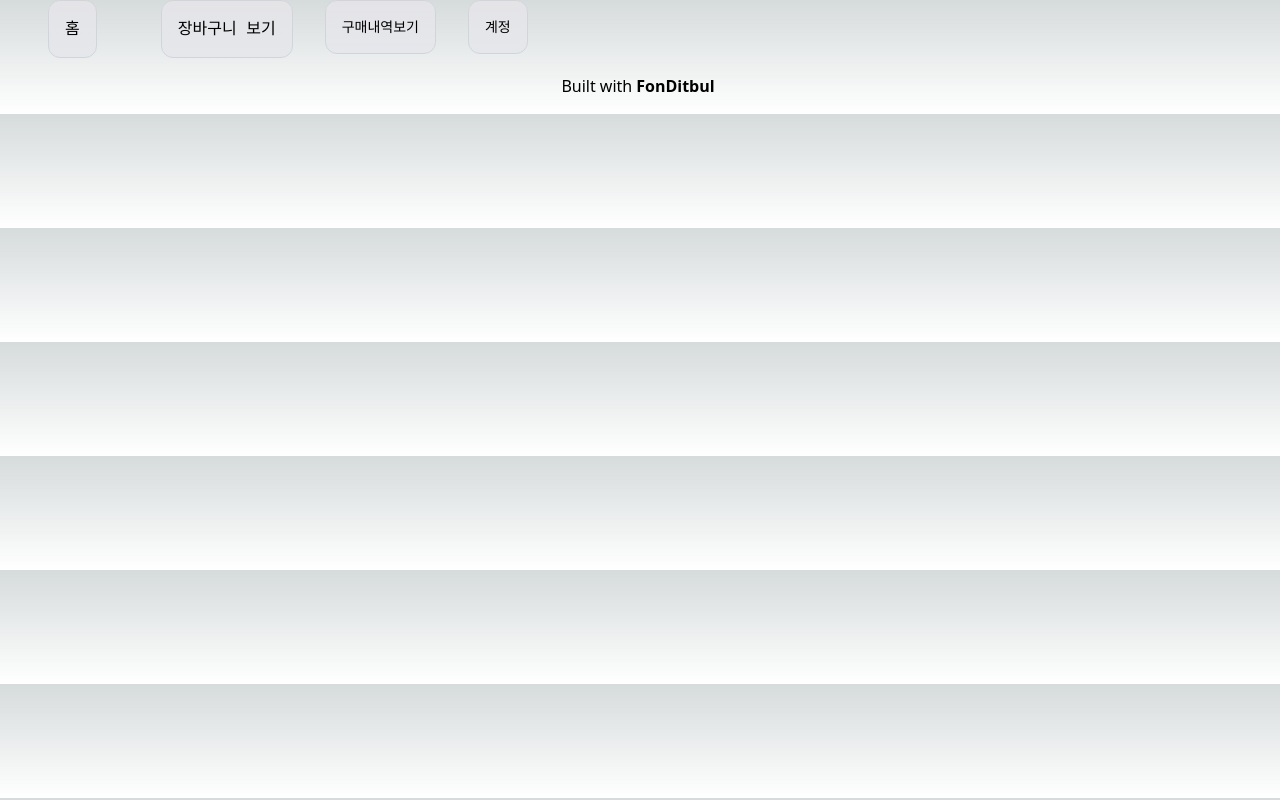
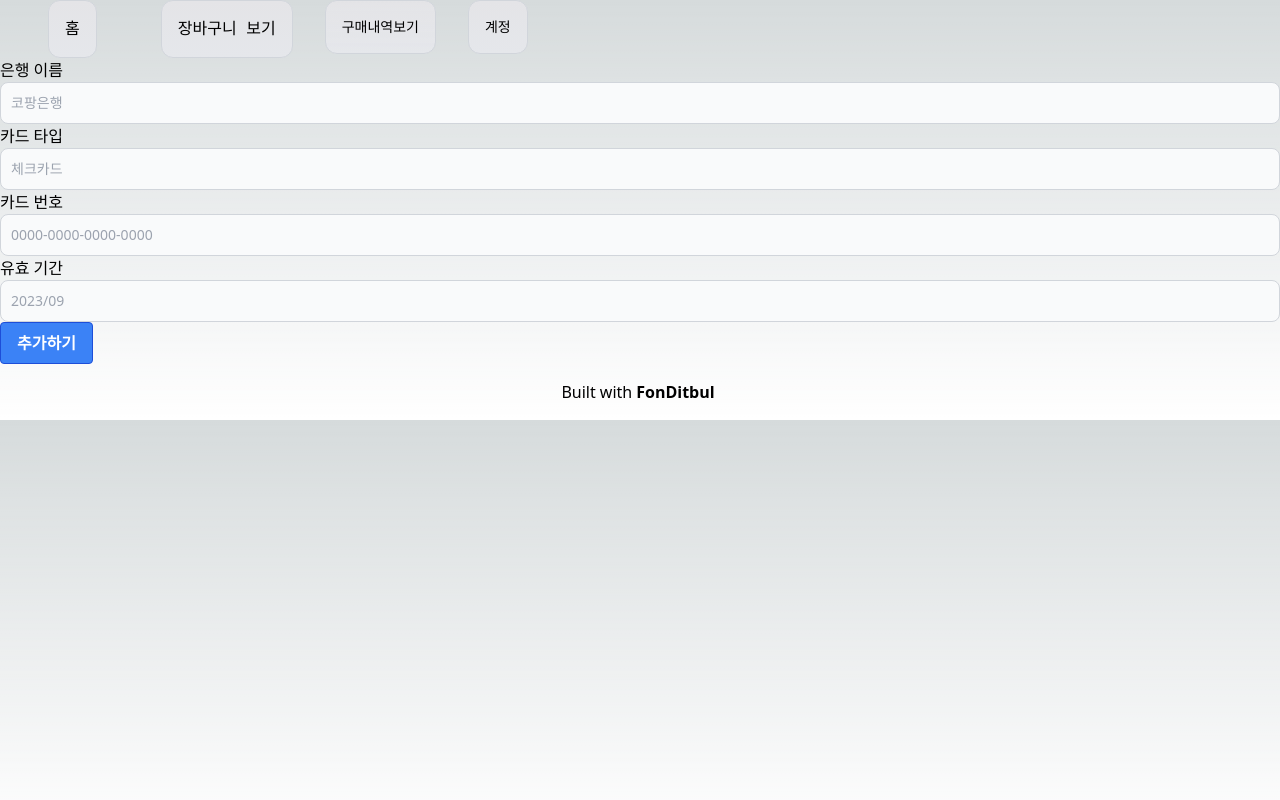
Before and after one commit to FonDitbul/copang_2_0, a React (Create React App) app: page /account/credit-card/add in a window 1280 px wide. Built offline with nearby package versions, Linux system fonts and the light colour scheme.

Commit message:
add : credit card 추가하기

```diff
--- a/src/App.tsx
+++ b/src/App.tsx
@@ -8,6 +8,8 @@ import CartPage from "./pages/Cart/Cart";
 import OrderPage from "./pages/Order/Order";
 import Account from "./pages/Account/Account";
 import AccountSignUp from "./pages/Account/SignUp/SignUp";
+import AccountCreditCardPage from "./pages/Account/CreditCard/CreditCard";
+import AccountCreditCardAddPage from "./pages/Account/CreditCard/CreditCardAdd.page";
 
 function App() {
   return (
@@ -20,6 +22,8 @@ function App() {
           <Route path="/order" element={<OrderPage />}></Route>
           <Route path="/account" element={<Account />}></Route>
           <Route path="/account/sign-up" element={<AccountSignUp />}></Route>
+          <Route path="/account/credit-card" element={<AccountCreditCardPage />}></Route>
+          <Route path="/account/credit-card/add" element={<AccountCreditCardAddPage />}></Route>
 
           <Route path="/product/:id" element={<ProductDetail />}></Route>
 
--- /dev/null
+++ b/src/components/Account/CreditCard/CreditCard.Organ.tsx
@@ -0,0 +1,40 @@
+import { BuyerCard } from "../../../interface/BuyerCard";
+
+type CreditCardProps = BuyerCard;
+
+export function CreditCard(card: CreditCardProps) {
+  // TODO 하나의 CreditCard
+  // 대표로 설정하기, 삭제하기
+  return (
+    <div className="min-h-screen flex justify-center items-center">
+      <div className="space-y-16">
+        <div className="w-96 h-56 m-auto bg-red-100 rounded-xl relative text-white shadow-2xl transition-transform transform hover:scale-110">
+          <img className="relative object-cover w-full h-full rounded-xl" src="https://i.imgur.com/kGkSg1v.png" />
+
+          <div className="w-full px-8 absolute top-8">
+            <div className="">
+              <p className="font-light">은행이름</p>
+              <p className="font-medium tracking-widest">{card.bankName}</p>
+              <div className="pt-1">
+                <p className="font-light">Card Number</p>
+                <p className="font-medium tracking-more-wider">{card.cardNumber}</p>
+              </div>
+              <div className="pt-1">
+                <p className="font-light">카드 타입 </p>
+                <p className="font-medium tracking-more-wider">{card.cardType}</p>
+              </div>
+              <div className="pt-6 pr-6">
+                <div className="flex justify-between">
+                  <div className="">
+                    <p className="font-light text-xs">유효 기간</p>
+                    <p className="font-medium tracking-wider text-sm">{card.validityPeriod}</p>
+                  </div>
+                </div>
+              </div>
+            </div>
+          </div>
+        </div>
+      </div>
+    </div>
+  )
+}
--- /dev/null
+++ b/src/components/Account/CreditCard/CreditCardAdd.Organ.tsx
@@ -0,0 +1,66 @@
+import Input from "../../Common/Atom/Input";
+import React, { useState } from "react";
+import Button from "../../Common/Atom/Button";
+import { Client } from "../../../context/api";
+
+export default function CreditCardAddOrgan() {
+  const [bankName, setBankName] = useState("");
+  const [cardNumber, setCardNumber] = useState("");
+  const [cardType, setCardType] = useState("");
+  const [validityPeriod, setValidityPeriod] = useState("");
+
+  const changeButtonClickEvent = async (e: React.MouseEvent<HTMLButtonElement>) => {
+    e.preventDefault();
+    try {
+      await Client.post("/buyer/card/add", {
+        card: {
+          bankName,
+          cardType,
+          cardNumber,
+          validityPeriod,
+        },
+      });
+    } catch (e) {
+      alert("다시 입력해 주세요");
+      return;
+    }
+
+    return;
+  };
+
+  // TODO 은행 이름, 카드 타입은 선택하도록 변경
+
+  return (
+    <div>
+      <div>은행 이름</div>
+      <Input
+        placeholder={"코팡은행"}
+        onChange={(e) => {
+          setBankName(e.target.value);
+        }}
+      />
+      <div>카드 타입</div>
+      <Input
+        placeholder={"체크카드"}
+        onChange={(e) => {
+          setCardType(e.target.value);
+        }}
+      />
+      <div>카드 번호</div>
+      <Input
+        placeholder={"0000-0000-0000-0000"}
+        onChange={(e) => {
+          setCardNumber(e.target.value);
+        }}
+      />
+      <div>유효 기간</div>
+      <Input
+        placeholder={"2023/09"}
+        onChange={(e) => {
+          setValidityPeriod(e.target.value);
+        }}
+      />
+      <Button onClick={changeButtonClickEvent}> 추가하기 </Button>
+    </div>
+  );
+}
--- /dev/null
+++ b/src/components/Account/CreditCard/CreditCardAddButon.Mole.tsx
@@ -0,0 +1,15 @@
+import Button from "../../Common/Atom/Button";
+import { useNavigate } from "react-router-dom";
+import React from "react";
+
+export default function CreditCardAddButton() {
+
+  const navigate = useNavigate();
+
+  const onClickHandler = (e: React.MouseEvent<HTMLButtonElement>) => {
+    navigate("/account/credit-card/add");
+    return;
+  };
+
+  return <Button onClick={onClickHandler}>결제 카드 추가하기</Button>;
+}
--- /dev/null
+++ b/src/components/Account/CreditCard/CreditCardBankNameInput.Mole.tsx
@@ -0,0 +1,7 @@
+import Input from "../../Common/Atom/Input";
+
+export default function CreditCardBankNameInput () {
+  return (<Input>
+
+  </Input>)
+}
--- /dev/null
+++ b/src/components/Account/CreditCard/CreditCardEditButton.Mole.tsx
@@ -0,0 +1,15 @@
+import Button from "../../Common/Atom/Button";
+import { useNavigate } from "react-router-dom";
+import React from "react";
+
+export function CreditCardEditButtonMole() {
+  const navigate = useNavigate();
+
+  const buttonOnclick = (e: React.MouseEvent<HTMLButtonElement>) => {
+    e.preventDefault();
+    navigate("/account/credit-card");
+    return;
+  };
+
+  return <Button onClick={buttonOnclick}>카드 편집하기</Button>;
+}
--- a/src/interface/Card.ts
+++ b/src/interface/BuyerCard.ts
@@ -1,4 +1,4 @@
-export interface Card {
+export interface BuyerCard {
   id: number;
   buyerId: number;
   isRepresentative: boolean;
--- /dev/null
+++ b/src/pages/Account/CreditCard/CreditCard.tsx
@@ -0,0 +1,42 @@
+import { useEffect, useState } from "react";
+import { Client, ResponseData } from "../../../context/api";
+import { BuyerCard } from "../../../interface/BuyerCard";
+import { CreditCard } from "../../../components/Account/CreditCard/CreditCard.Organ";
+import Button from "../../../components/Common/Atom/Button";
+import CreditCardAddButton from "../../../components/Account/CreditCard/CreditCardAddButon.Mole";
+
+type CreditCardResponse = {
+  buyerCards: BuyerCard[];
+};
+
+export default function AccountCreditCardPage() {
+  const [cardArray, setCardArray] = useState([] as BuyerCard[]);
+  useEffect(() => {
+    const getCreditCard = async () => {
+      const response = await Client.get("/buyer/card");
+      const responseData = response.data as ResponseData<CreditCardResponse>;
+      const buyerCards = responseData.content.buyerCards;
+      setCardArray(buyerCards);
+    };
+    getCreditCard();
+  }, []);
+
+  if (cardArray.length === 0) {
+    return (
+      <div>
+        {" "}
+        현재 결제 카드가 존재하지 않습니다.
+        <CreditCardAddButton/>
+      </div>
+    );
+  }
+
+  return (
+    <div>
+      {cardArray.map((card) => {
+        return <CreditCard key={card.id} {...card} />;
+      })}
+      <CreditCardAddButton/>
+    </div>
+  );
+}
--- /dev/null
+++ b/src/pages/Account/CreditCard/CreditCardAdd.page.tsx
@@ -0,0 +1,5 @@
+import CreditCardAddOrgan from "../../../components/Account/CreditCard/CreditCardAdd.Organ";
+
+export default function AccountCreditCardAddPage() {
+  return <CreditCardAddOrgan />;
+}
--- a/src/pages/Account/Info/Info.tsx
+++ b/src/pages/Account/Info/Info.tsx
@@ -7,6 +7,8 @@ import { Client, ResponseData } from "../../../context/api";
 import NickNameChangeModal from "../../../components/Account/Info/NickNameChangeModal.Organ";
 import EmailChangeModal from "../../../components/Account/Info/EmailChangeModal.Organ";
 import PhoneNumberChangeModal from "../../../components/Account/Info/PhoneNumberChangeModal.Organ";
+import { CreditCardEditButtonMole } from "../../../components/Account/CreditCard/CreditCardEditButton.Mole";
+import { ClientStorage } from "../../../context/ClientStorage";
 
 export type BuyerAccountResponse = Omit<Buyer, "password" | "createdAt" | "updatedAt" | "deletedAt"> & {
   createdAt: string;
@@ -27,10 +29,7 @@ export default function AccountInfoPage() {
 
   useEffect(() => {
     const getMyAccount = async () => {
-      const accessToken = localStorage.getItem("accessToken");
-      if (!accessToken) {
-        return alert("재 로그인 바랍니다.");
-      }
+      const accessToken = ClientStorage.getTokenByKey("accessToken");
 
       Client.interceptors.request.use((config) => {
         config.headers.Authorization = `Bearer ${accessToken}`;
@@ -85,6 +84,8 @@ export default function AccountInfoPage() {
       {isNickNameChangeModal && <NickNameChangeModal onClose={setIsNickNameChangeModal} />}
       {isEmailChangeModal && <EmailChangeModal onClose={setIsEmailChangeModal} />}
       {isPhoneNumberChangeModal && <PhoneNumberChangeModal onClose={setIsPhoneNumberChangeModal} />}
+
+      <CreditCardEditButtonMole />
     </div>
   );
 }
```
